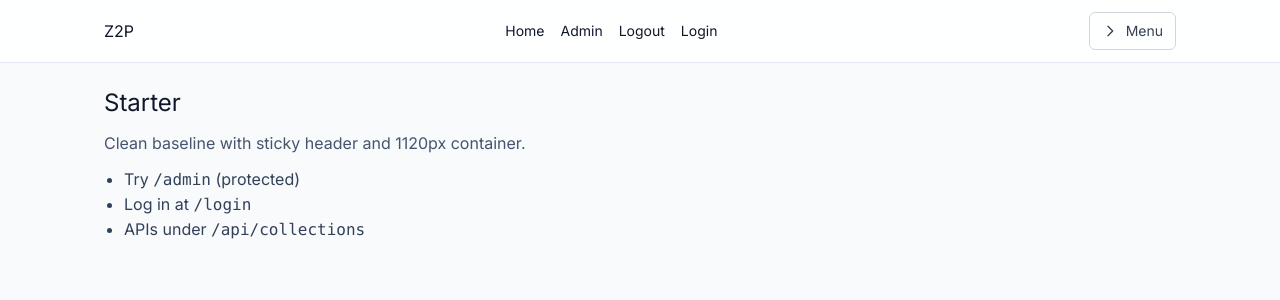
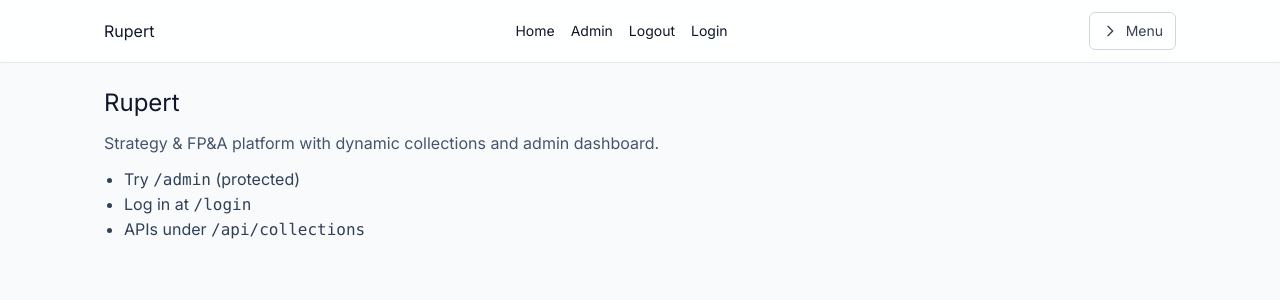
Before and after one commit to DoriFussmann/rupert, a Next.js app: page / in a window 1280 px wide. Shown: the top 300 px of the page. Built offline with nearby package versions, Linux system fonts and the light colour scheme.

Commit message:
Rename app to Rupert (package.json, metadata, env, docs)

```diff
--- a/app/layout.tsx
+++ b/app/layout.tsx
@@ -4,7 +4,7 @@ import { Inter } from "next/font/google";
 
 const inter = Inter({ subsets: ["latin"] });
 
-export const metadata = { title: "Starter", description: "Admin CMS baseline" };
+export const metadata = { title: "Rupert", description: "Strategy & FP&A starter (Next.js + Prisma + Neon)" };
 
 export default function RootLayout({ children }: { children: React.ReactNode }) {
   return (
@@ -12,7 +12,7 @@ export default function RootLayout({ children }: { children: React.ReactNode })
       <body className={`${inter.className} bg-slate-50 text-slate-900`}>
         <header className="sticky top-0 z-50 backdrop-blur border-b border-slate-200 bg-white/85">
           <div className="nb-container py-3 flex items-center justify-between">
-            <Link href="/" className="brand">Z2P</Link>
+            <Link href="/" className="brand">Rupert</Link>
 
             {/* Desktop Navigation */}
             <nav className="hidden md:flex items-center gap-4 text-sm">
--- a/app/page.tsx
+++ b/app/page.tsx
@@ -1,8 +1,8 @@
 export default function Home() {
   return (
     <div className="space-y-3">
-      <h1 className="text-2xl font-normal">Starter</h1>
-      <p className="text-slate-600">Clean baseline with sticky header and 1120px container.</p>
+      <h1 className="text-2xl font-normal">Rupert</h1>
+      <p className="text-slate-600">Strategy & FP&A platform with dynamic collections and admin dashboard.</p>
       <ul className="list-disc ml-5 text-slate-700">
         <li>Try <code>/admin</code> (protected)</li>
         <li>Log in at <code>/login</code></li>
--- a/package.json
+++ b/package.json
@@ -1,5 +1,5 @@
 {
-  "name": "starter",
+  "name": "rupert",
   "version": "0.1.0",
   "private": true,
   "scripts": {
```
Also changed, not shown: 2 other files (tests, documents, lock files or other folders).
